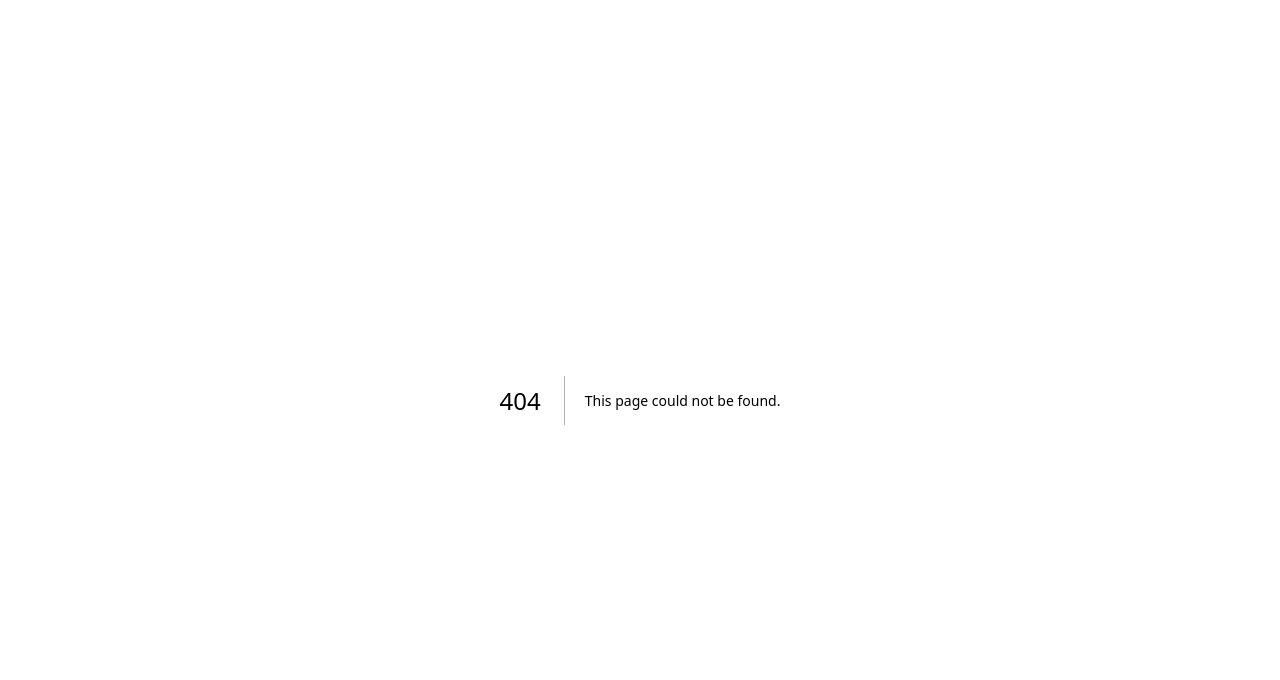
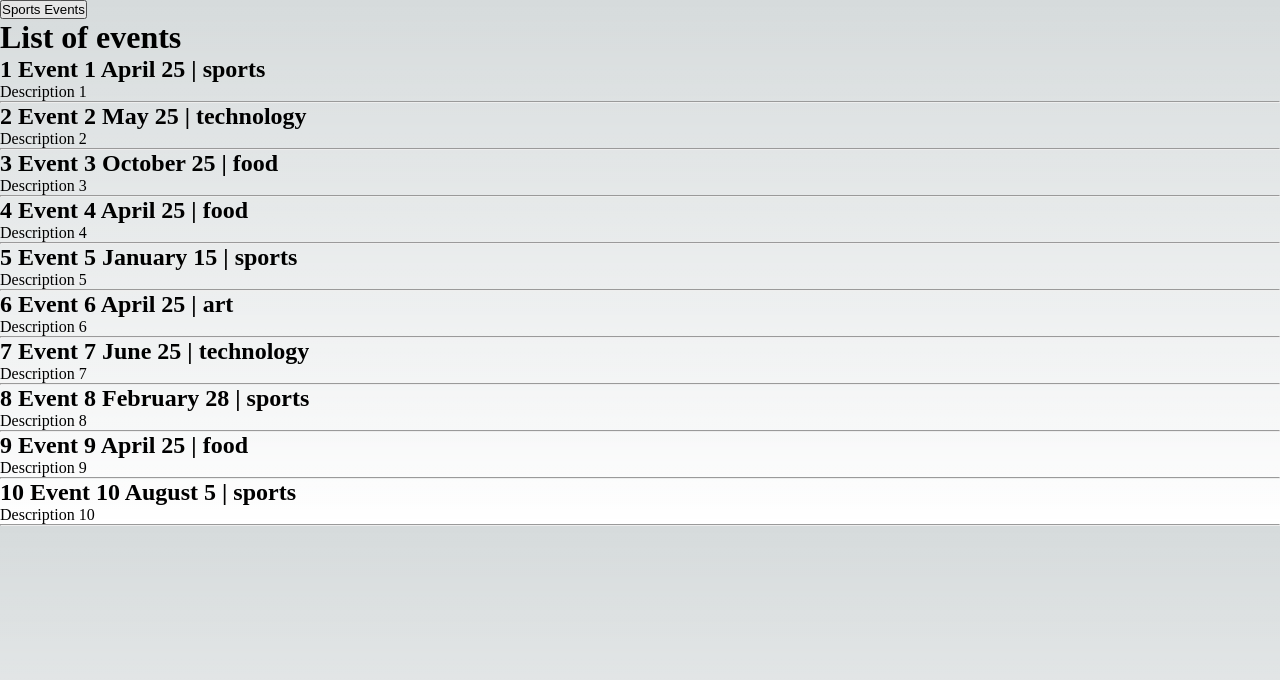
Before and after one commit to yuyuyuii/hello-world, a Next.js app: page /events in a window 1280 px wide. Before the commit this address had no page. Shown: the top 680 px of the page. Built offline with nearby package versions, Linux system fonts and the light colour scheme; data requests are answered from the project's data file.

Commit message:
category別でsportsで検索

```diff
--- a/db.json
+++ b/db.json
@@ -44,5 +44,77 @@
       "price": 2500,
       "description": "Description 3"
     }
+  ],
+  "events": [
+    {
+      "id": 1,
+      "title": "Event 1",
+      "description": "Description 1",
+      "category": "sports",
+      "date": "April 25"
+    },
+    {
+      "id": 2,
+      "title": "Event 2",
+      "description": "Description 2",
+      "category": "technology",
+      "date": "May 25"
+    },
+    {
+      "id": 3,
+      "title": "Event 3",
+      "description": "Description 3",
+      "category": "food",
+      "date": "October 25"
+    },
+    {
+      "id": 4,
+      "title": "Event 4",
+      "description": "Description 4",
+      "category": "food",
+      "date": "April 25"
+    },
+    {
+      "id": 5,
+      "title": "Event 5",
+      "description": "Description 5",
+      "category": "sports",
+      "date": "January 15"
+    },
+    {
+      "id": 6,
+      "title": "Event 6",
+      "description": "Description 6",
+      "category": "art",
+      "date": "April 25"
+    },
+    {
+      "id": 7,
+      "title": "Event 7",
+      "description": "Description 7",
+      "category": "technology",
+      "date": "June 25"
+    },
+    {
+      "id": 8,
+      "title": "Event 8",
+      "description": "Description 8",
+      "category": "sports",
+      "date": "February 28"
+    },
+    {
+      "id": 9,
+      "title": "Event 9",
+      "description": "Description 9",
+      "category": "food",
+      "date": "April 25"
+    },
+    {
+      "id": 10,
+      "title": "Event 10",
+      "description": "Description 10",
+      "category": "sports",
+      "date": "August 5"
+    }
   ]
 }
--- /dev/null
+++ b/pages/events.js
@@ -0,0 +1,46 @@
+import { useRouter } from "next/router"
+import { useState } from "react"
+
+
+export async function getServerSideProps(context) {
+  const { query } = context
+  const { category } = query
+  const queryString = category ? `category=${category}` : ''
+  const res = await fetch(`http://localhost:4000/events?${queryString}`)
+  const data = await res.json()
+
+  return {
+    props: {
+      eventList: data
+    }
+  }
+}
+
+export default function EventList({ eventList }) {
+  const [events, setEvents] = useState(eventList);
+  const router = useRouter();
+  const fetchSportsEvents = async () => {
+  const res = await fetch(`http://localhost:4000/events?category=sports`)
+  const data = await res.json()
+  setEvents(data)
+  router.push('/events?category=sports', undefined, { shallow: true })
+  }
+
+  return (
+    <>
+      <button onClick={fetchSportsEvents}>Sports Events</button>
+      <h1>List of events</h1>
+      {
+        events.map((event => {
+          return (
+            <div key={event.id}>
+              <h2>{event.id} {event.title} {event.date} | {event.category}</h2>
+              <p>{event.description}</p>
+              <hr />
+            </div>
+          )
+        }))
+      }
+    </>
+  )
+}
```
